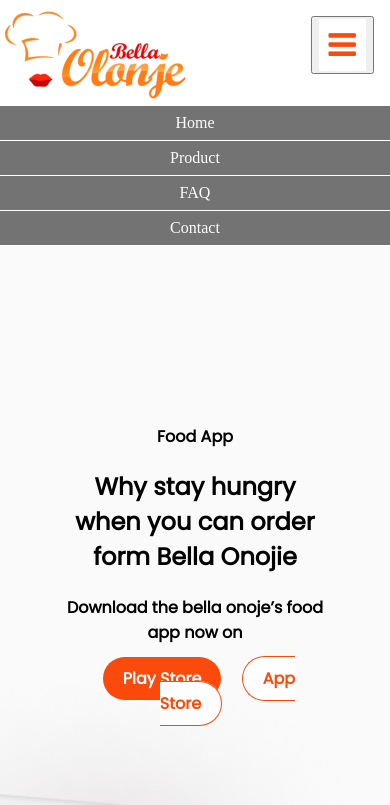
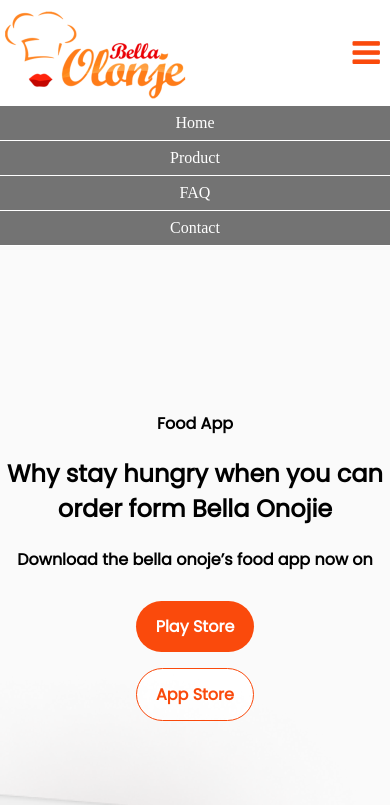
Before and after one commit to minahilhussain/foodApp, a plain HTML site: page index.html in a window 390 px wide. Shown: the top 805 px of the page. Drawn offline with Linux system fonts and the light colour scheme; a script that the page names is missing.

Commit message:
fixed top section on mobile view

```diff
--- a/css/style.css
+++ b/css/style.css
@@ -44,7 +44,6 @@ nav li:first-child {
   align-items: center;
   font-weight: 700;
   color: #fff;
-  /* background-size: 100% auto; */
   height:74.85vh;
   padding: 0;
   margin: 0;
@@ -57,11 +56,9 @@ nav li:first-child {
 }
 #top a, #download a {
   border-radius: 30px;
-  padding: 10px 20px;
+  padding: 0.8rem 1.2rem;
   margin:0.5rem;
   text-decoration: none;
-  width: 236px;
-  height: 68px;
   color: #fff;
 }
 .play-store-button {
@@ -139,13 +136,22 @@ footer ul {
   color: #FA4A0C;
 }
 @media (max-width: 650px) {
+  #top div{
+    padding: 0;
+  }
+  .mobile-top {
+    display: flex;
+    flex-direction: column;
+    justify-content: center;
+    align-items: center;
+    width: 70%;
+    margin: 0 auto;
+  }
   #mobile-nav{
-    display: block !important;
-  }
-  #mobile-nav button{
-    float: right;
+    display: flex !important;
+    flex-flow: row-wrap;
+    justify-content: space-between;
     align-items: center;
-    margin: 1rem;
   }
   #mobile-nav-list ul{
     display: flex;
--- a/index.html
+++ b/index.html
@@ -23,7 +23,7 @@
   </nav>
   <div id="mobile-nav">
     <span class="logo"><img src="./images/logo.png"/></span>
-    <button><i class="fa fa-bars"></i></button>
+    <span class="fa fa-bars"></span>
   </div>
   <div id="mobile-nav-list">
     <ul>
@@ -40,8 +40,10 @@
       <p>Food App</p>
       <h2>Why stay hungry when you can order form Bella Onojie</h2>
       <h4>Download the bella onoje’s food app now on</h4>
+      <span class="mobile-top">
       <a class="play-store-button" href="#">Play Store</a>
       <a class="app-store-button" href="#">App Store</a>
+      </span>
     </div>
   </section>
   <!-- front section -->
@@ -55,7 +57,6 @@
       </li>
     </ul>
   </section>
-
   <div class="grey-line"></div>
 
   <!-- App section -->
```
